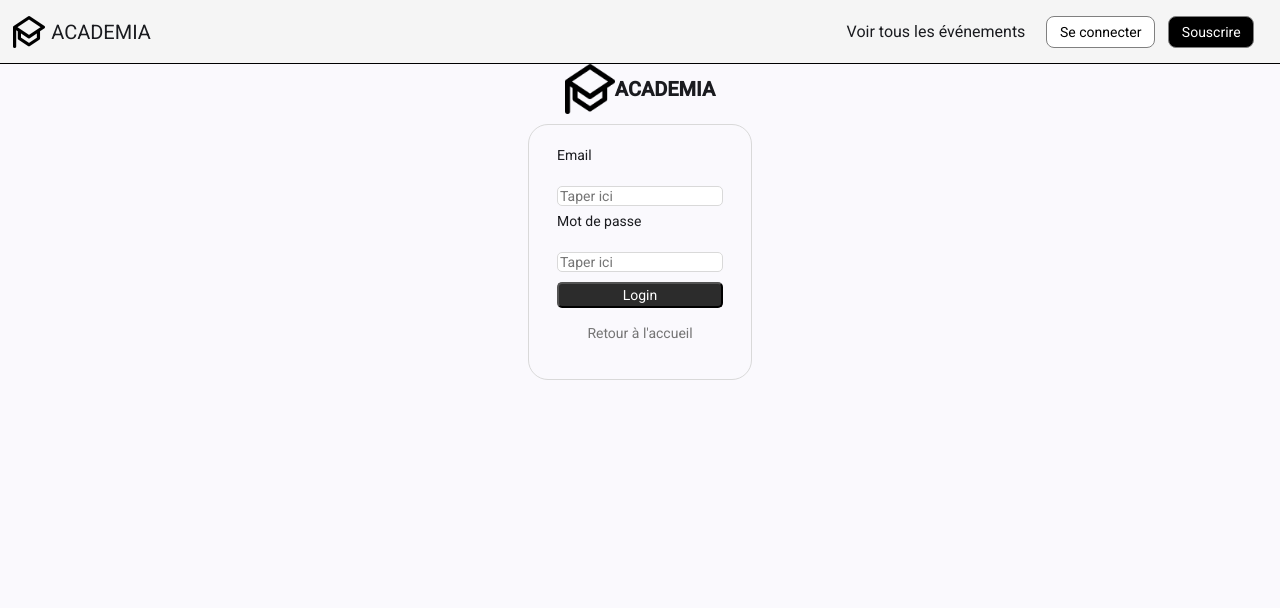
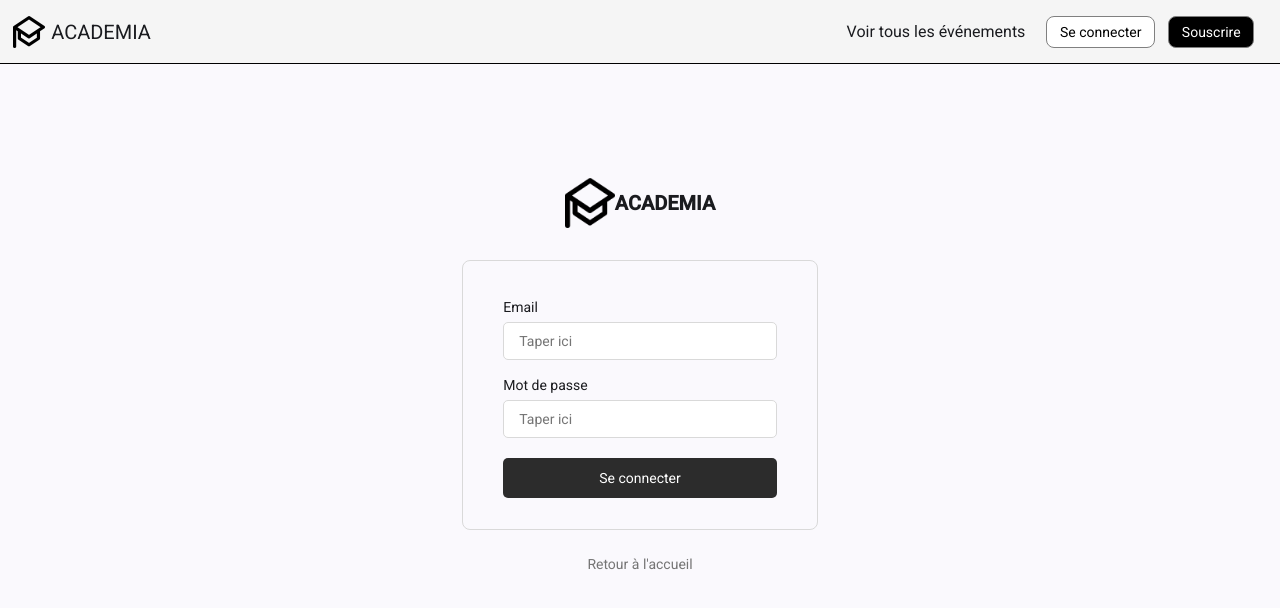
Before and after one commit to NawelMera/managentEvent, an Angular app: page /login in a window 1280 px wide. Shown: the top 608 px of the page. Built offline with nearby package versions, Linux system fonts and the light colour scheme.

Commit message:
fix: login page fix

```diff
--- a/src/app/container/login/login.component.html
+++ b/src/app/container/login/login.component.html
@@ -5,13 +5,12 @@
     </div>
     <div class="login-div">
         <form (ngSubmit)="submit()">
-            <p>Email</p>
+            <div>Email</div>
             <input [(ngModel)]="loginEmail" type="email" name="loginEmail" placeholder="Taper ici">
-            <p>Mot de passe</p>
+            <div>Mot de passe</div>
             <input [(ngModel)]="loginPassword" type="password" name="loginPassword" placeholder="Taper ici">
-            <br/>
-            <button type="submit">Login</button>
+            <button type="submit">Se connecter</button>
         </form>
+    </div>
     <p class="login-p" (click)="redirectToHome()">Retour à l'accueil</p>
-    </div>
 </div>
--- a/src/app/container/login/login.component.scss
+++ b/src/app/container/login/login.component.scss
@@ -14,45 +14,50 @@
     display: flex;
     flex-direction: row;
     align-items: center;
-    margin-bottom: 10px;
+    margin-bottom: 4vh;
 }
 
 .login-div{
     border: 1px solid #D9D9D9;
-    border-radius: 20px;
-    width: 20%;
-    height: 25%;
+    border-radius: 8px;
+    width: fit-content;
     display: flex;
     flex-direction: column;
     align-items: center;
-    justify-content: center;
-    padding-top: 20px;
-    padding-bottom: 20px;
+    padding: 2vw 5vh;
+}
+
+.login-div > form > div
+{
+    margin-bottom: 5px;
+    margin-top : 10px;
 }
 
 .login-div > form > input
 {
     width: 100%;
-    height: 20%;
+    height: fit-content;
     border-radius: 5px;
     border: 1px solid #D9D9D9;
-    margin-top: 5px;
     margin-bottom: 5px;
+    padding: 8px 15px;
 }
 
 .login-div > form > button
 {
     width: 100%;
-    height: 10%;
+    height: fit-content;
     border-radius: 5px;
     background-color: #2C2C2C;
+    border: none;
     color: #FFFFFF;
-    margin-top: 5px;
+    padding: 10px 0;
+    margin-top: 15px;
     margin-bottom: 5px;
 }
 
 .login-p{
-    margin-top: 10px;
+    margin-top: 3vh;
     cursor: pointer;
     color: #757575;
     text-align: center;
@@ -62,4 +67,6 @@
     display: flex;
     flex-direction: column;
     align-items: center;
+    justify-content: center;
+    height: 80vh;
 }
```
